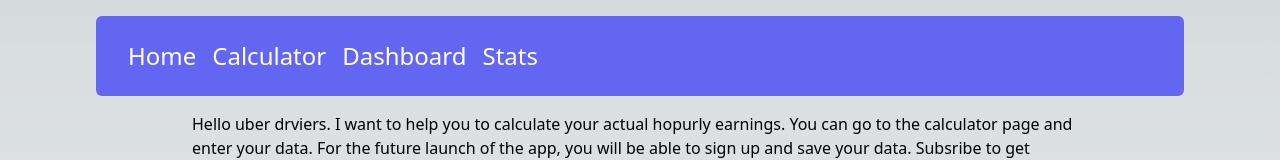
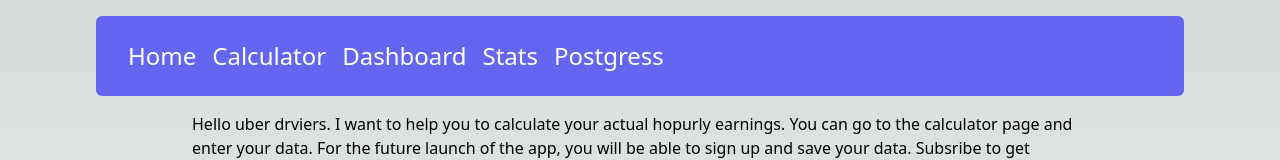
Before and after one commit to RostyslavDzhohola/uber-calculator, a Next.js app: page / in a window 1280 px wide. Shown: the top 160 px of the page. Built offline with nearby package versions, Linux system fonts and the light colour scheme.

Commit message:
Add Postgress Cart page

```diff
--- a/app/layout.js
+++ b/app/layout.js
@@ -34,6 +34,11 @@ export default function RootLayout({ children }) {
             className='mx-2 text-2xl hover:scale-110 inline-block'>
             Stats
           </Link>
+          <Link
+            href="/postgress"
+            className='mx-2 text-2xl hover:scale-110 inline-block'>
+            Postgress
+          </Link>
         </nav>
         <div>
           {children}
--- /dev/null
+++ b/app/postgress/Cart.jsx
@@ -0,0 +1,15 @@
+import { sql } from "@vercel/postgres";
+
+export default async function Cart({ params }) {
+  const { rows } = await sql`SELECT * from CARTS where user_id=${params.user}`;
+
+  return (
+    <div>
+      {rows.map((row) => (
+        <div key={row.id}>
+          {row.id} - {row.quantity}
+        </div>
+      ))}
+    </div>
+  );
+}
--- /dev/null
+++ b/app/postgress/page.js
@@ -0,0 +1,10 @@
+import React from 'react'
+import Cart from '../postgress/Cart'
+
+export default function Page() {
+  return (
+    <div>
+      <Cart />
+    </div>
+  )
+}
```
